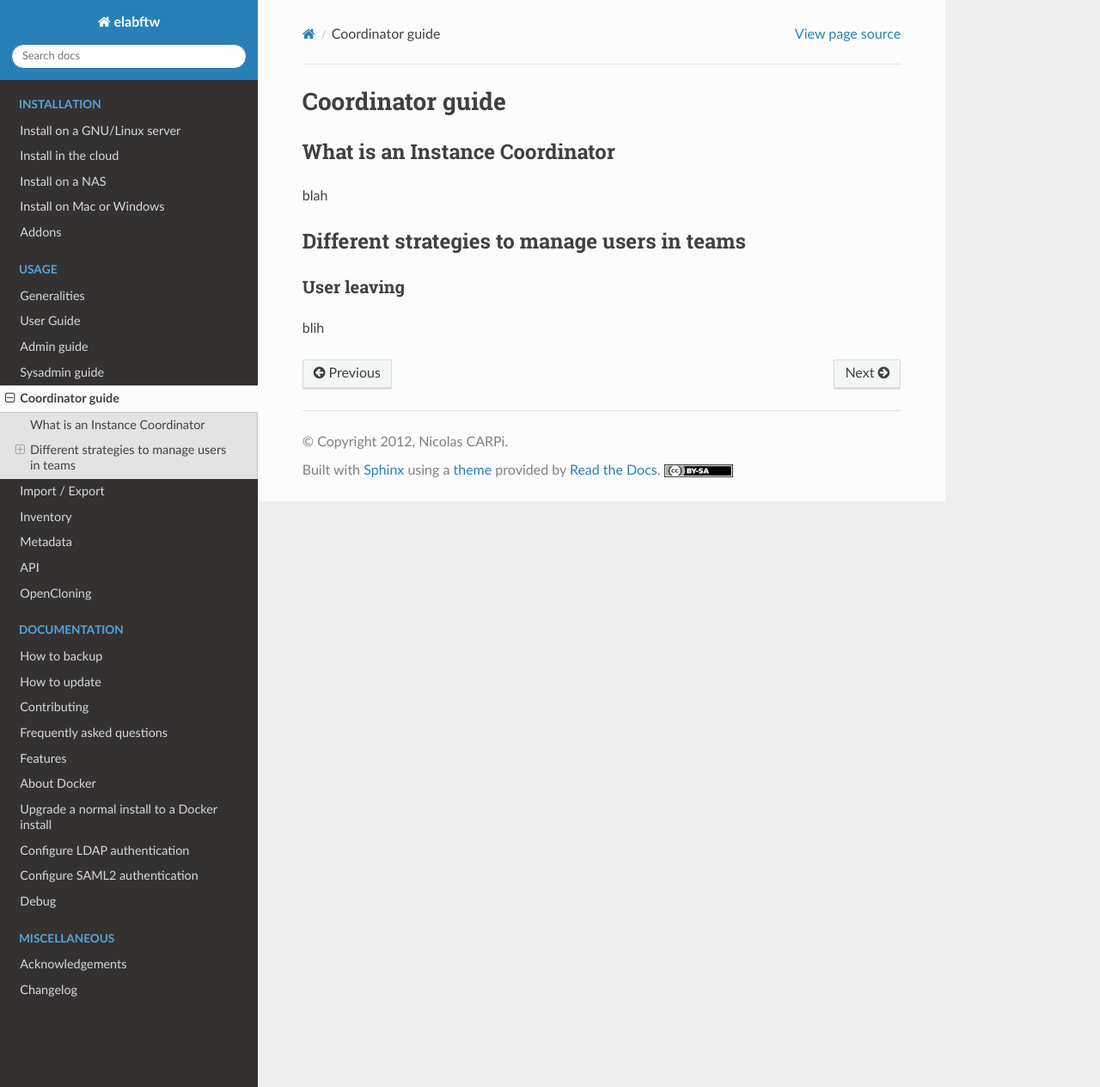
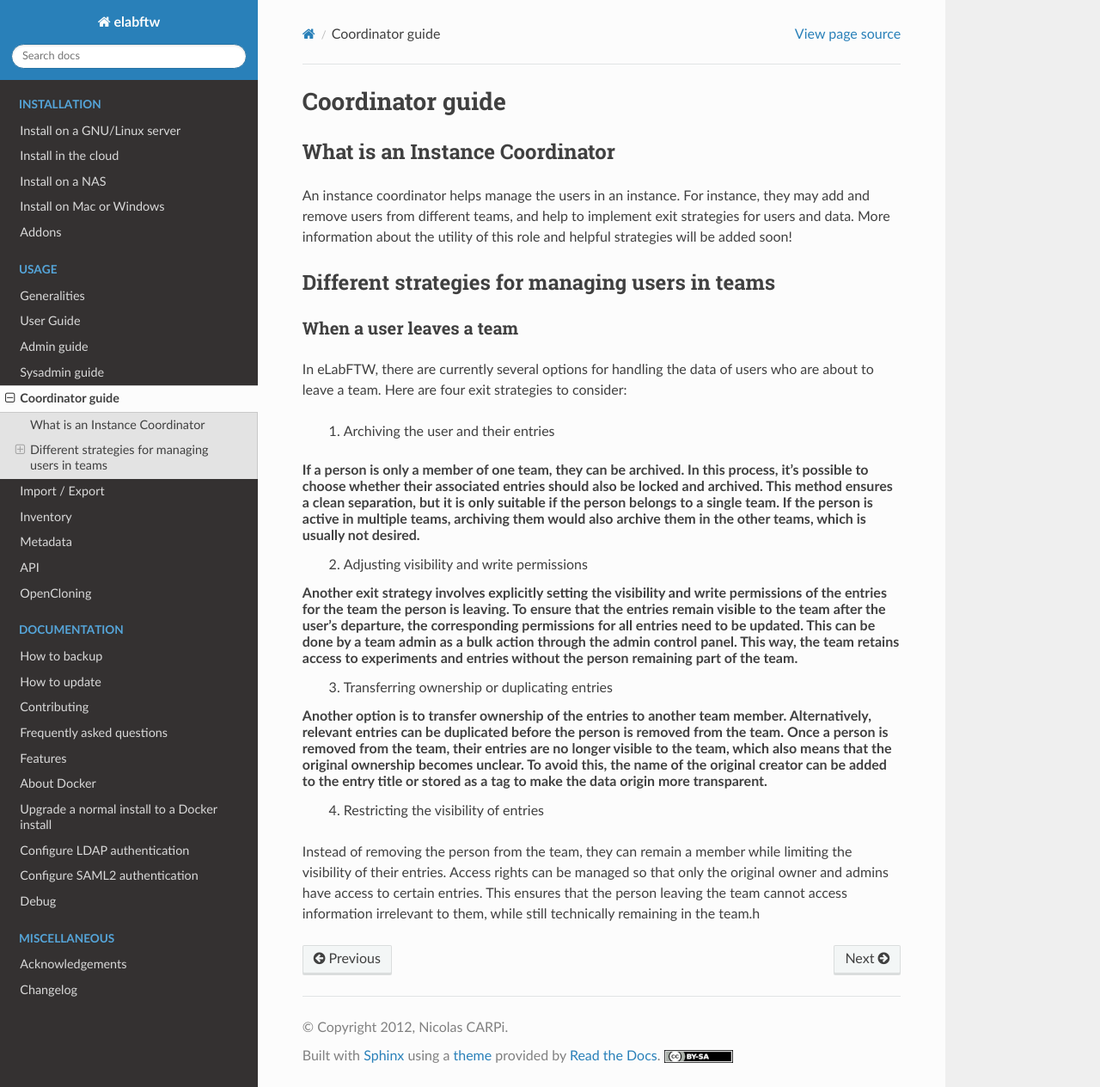
Before and after one commit to elabftw/elabdoc, a Sphinx documentation site: the page built from doc/coordinator-guide.rst, in a window 1280 px wide and 1264 px high. Shown: the whole window at 86% size. Built offline with Sphinx 7.4.7 and the Read the Docs theme 3.1.0, drawn with Linux system fonts in a browser that asks for light colours.

Commit message:
Update coordinator-guide.rst
added exit strategies

```diff
--- a/doc/coordinator-guide.rst
+++ b/doc/coordinator-guide.rst
@@ -7,13 +7,22 @@
 What is an Instance Coordinator
 ===============================
 
-blah
+An instance coordinator helps manage the users in an instance. For instance, they may add and remove users from different teams, and help to implement exit strategies for users and data. More information about the utility of this role and helpful strategies will be added soon!
 
 
-Different strategies to manage users in teams
-=============================================
+Different strategies for managing users in teams
+================================================
 
-User leaving
-------------
+When a user leaves a team
+-------------------------
 
-blih
+In eLabFTW, there are currently several options for handling the data of users who are about to leave a team. Here are four exit strategies to consider:
+
+ 1. Archiving the user and their entries
+If a person is only a member of one team, they can be archived. In this process, it's possible to choose whether their associated entries should also be locked and archived. This method ensures a clean separation, but it is only suitable if the person belongs to a single team. If the person is active in multiple teams, archiving them would also archive them in the other teams, which is usually not desired.
+ 2. Adjusting visibility and write permissions
+Another exit strategy involves explicitly setting the visibility and write permissions of the entries for the team the person is leaving. To ensure that the entries remain visible to the team after the user’s departure, the corresponding permissions for all entries need to be updated. This can be done by a team admin as a bulk action through the admin control panel. This way, the team retains access to experiments and entries without the person remaining part of the team.
+ 3. Transferring ownership or duplicating entries
+Another option is to transfer ownership of the entries to another team member. Alternatively, relevant entries can be duplicated before the person is removed from the team. Once a person is removed from the team, their entries are no longer visible to the team, which also means that the original ownership becomes unclear. To avoid this, the name of the original creator can be added to the entry title or stored as a tag to make the data origin more transparent.
+ 4. Restricting the visibility of entries
+Instead of removing the person from the team, they can remain a member while limiting the visibility of their entries. Access rights can be managed so that only the original owner and admins have access to certain entries. This ensures that the person leaving the team cannot access information irrelevant to them, while still technically remaining in the team.h
```
